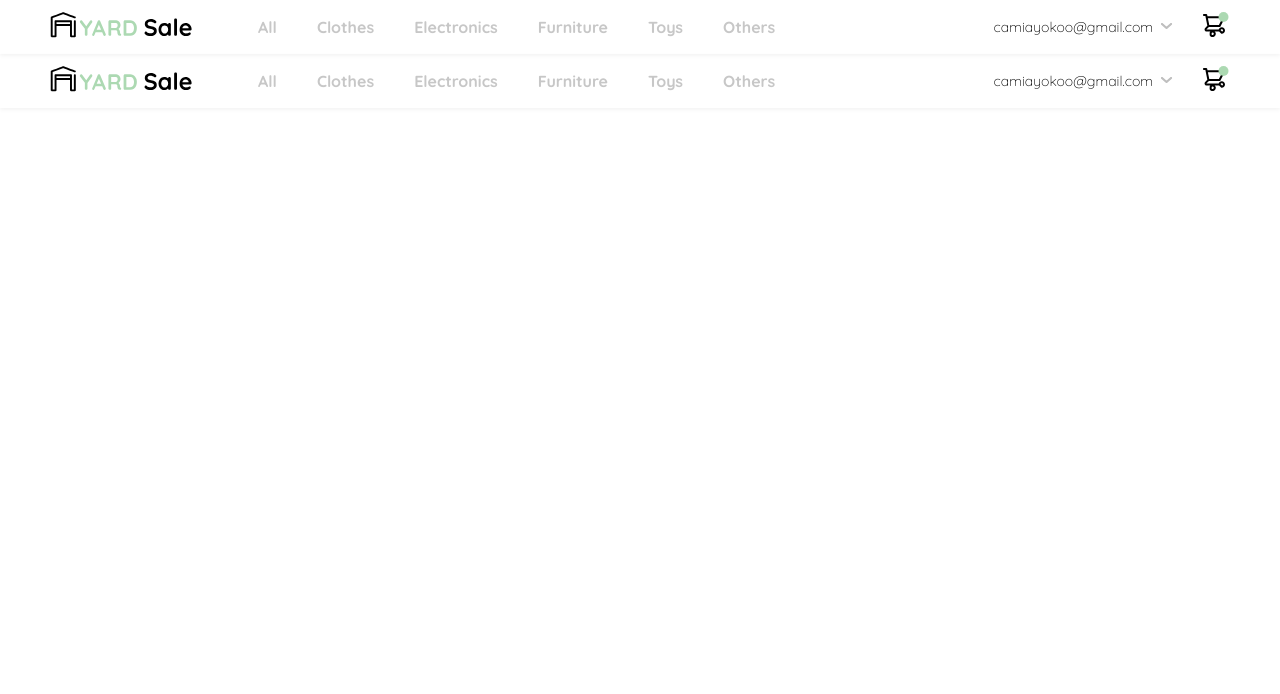
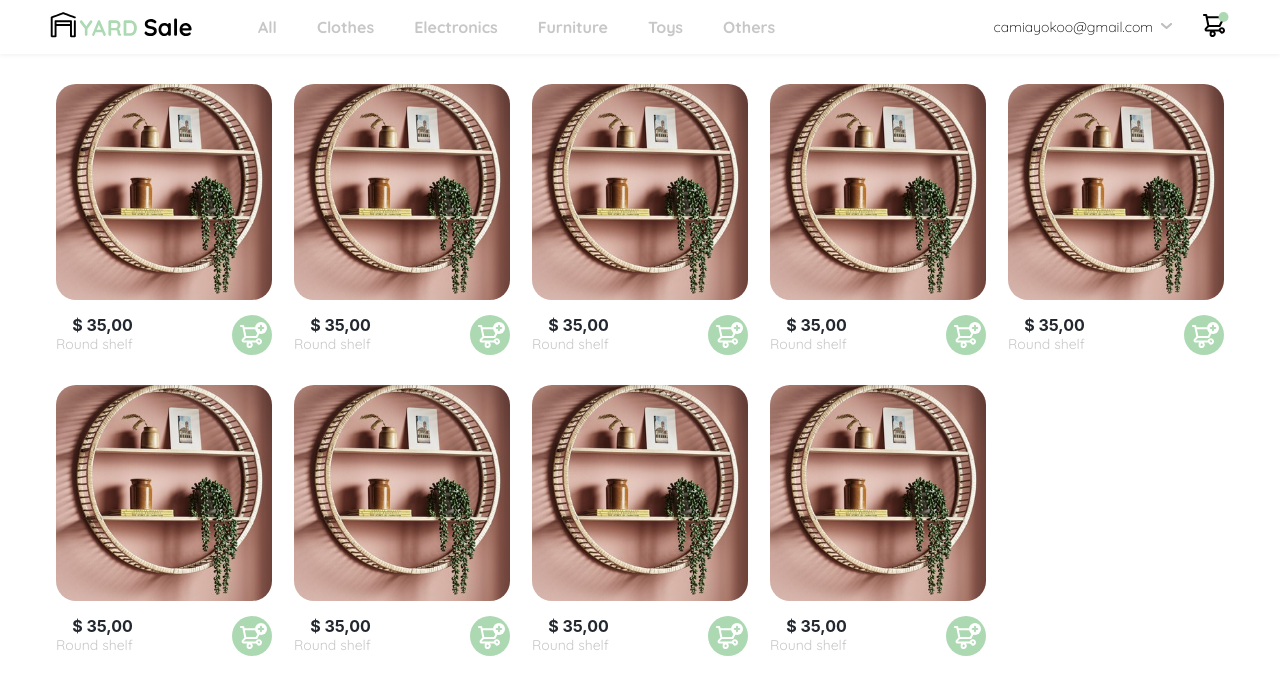
Before and after one commit to itsAmauriDev/YardSale, a React app: page / in a window 1280 px wide. Shown: the top 694 px of the page. Built offline with nearby package versions, Linux system fonts and the light colour scheme.

Commit message:
Update Home page

```diff
--- a/src/pages/Home.jsx
+++ b/src/pages/Home.jsx
@@ -1,8 +1,12 @@
 import React from "react";
-import Header from "../components/Header";
+import ProductsList from "@containers/ProductsList";
 
 const Home = () => {
-  return <Header />;
+  return (
+    <>
+      <ProductsList />
+    </>
+  );
 };
 
 export default Home;
```
